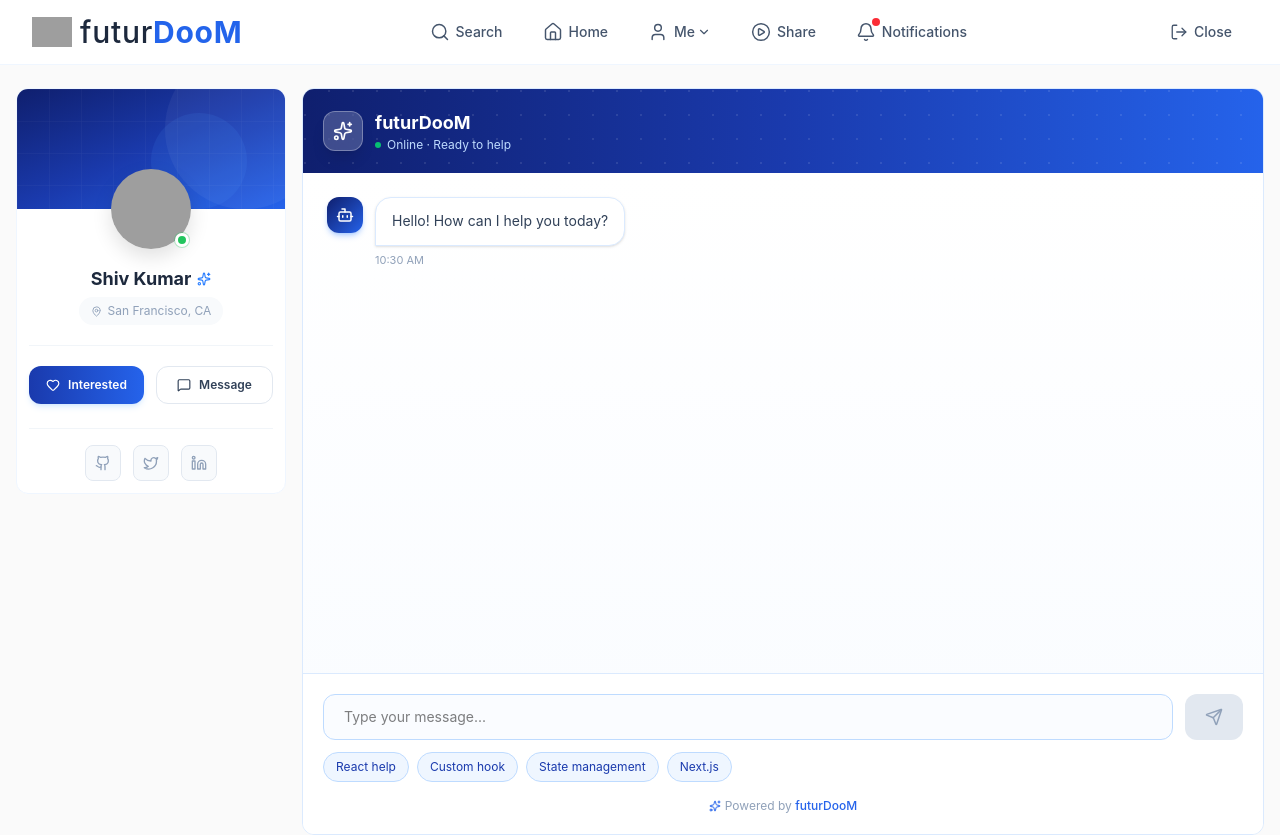
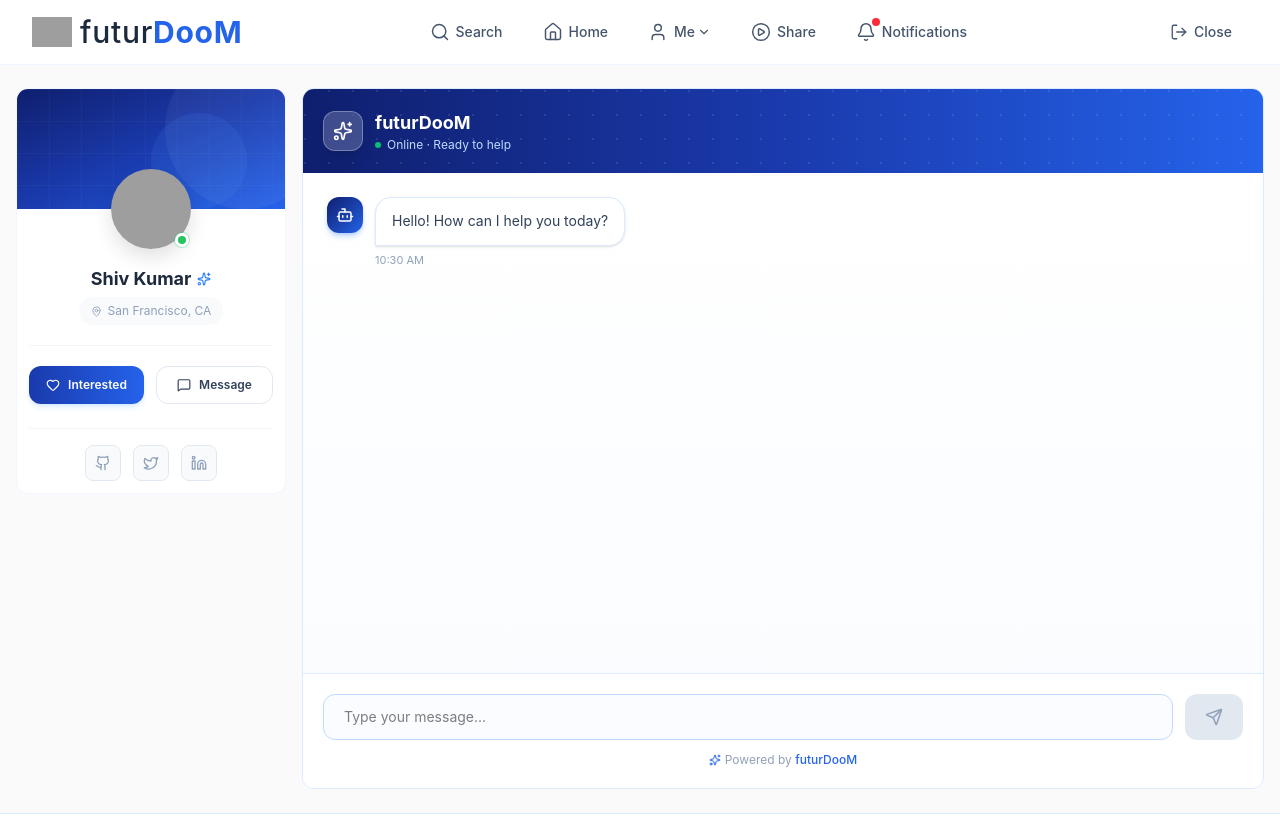
Before and after one commit to Shiv03072002/futurdoom, a React (Vite) app: page /deepaskshare in a window 1280 px wide. Shown: the top 835 px of the page. Built offline with nearby package versions, Linux system fonts and the light colour scheme; grey boxes are pictures that could not be loaded.

Commit message:
suggestion removed from ai chat

```diff
--- a/src/pages/AIChat.jsx
+++ b/src/pages/AIChat.jsx
@@ -154,18 +154,7 @@
             </button>
           </div>
 
-          {/* Quick suggestions */}
-          <div className="flex gap-2 mt-3 overflow-x-auto pb-1">
-            {["React help", "Custom hook", "State management", "Next.js"].map((suggestion, i) => (
-              <button
-                key={i}
-                onClick={() => setInput(suggestion)}
-                className="px-3 py-1.5 text-xs bg-blue-50 text-[#1a3aad] rounded-full border border-blue-200 hover:bg-blue-100 whitespace-nowrap transition-colors"
-              >
-                {suggestion}
-              </button>
-            ))}
-          </div>
+
 
           <div className="flex items-center  justify-center mt-3">
             <div className="flex items-center gap-1">
```
